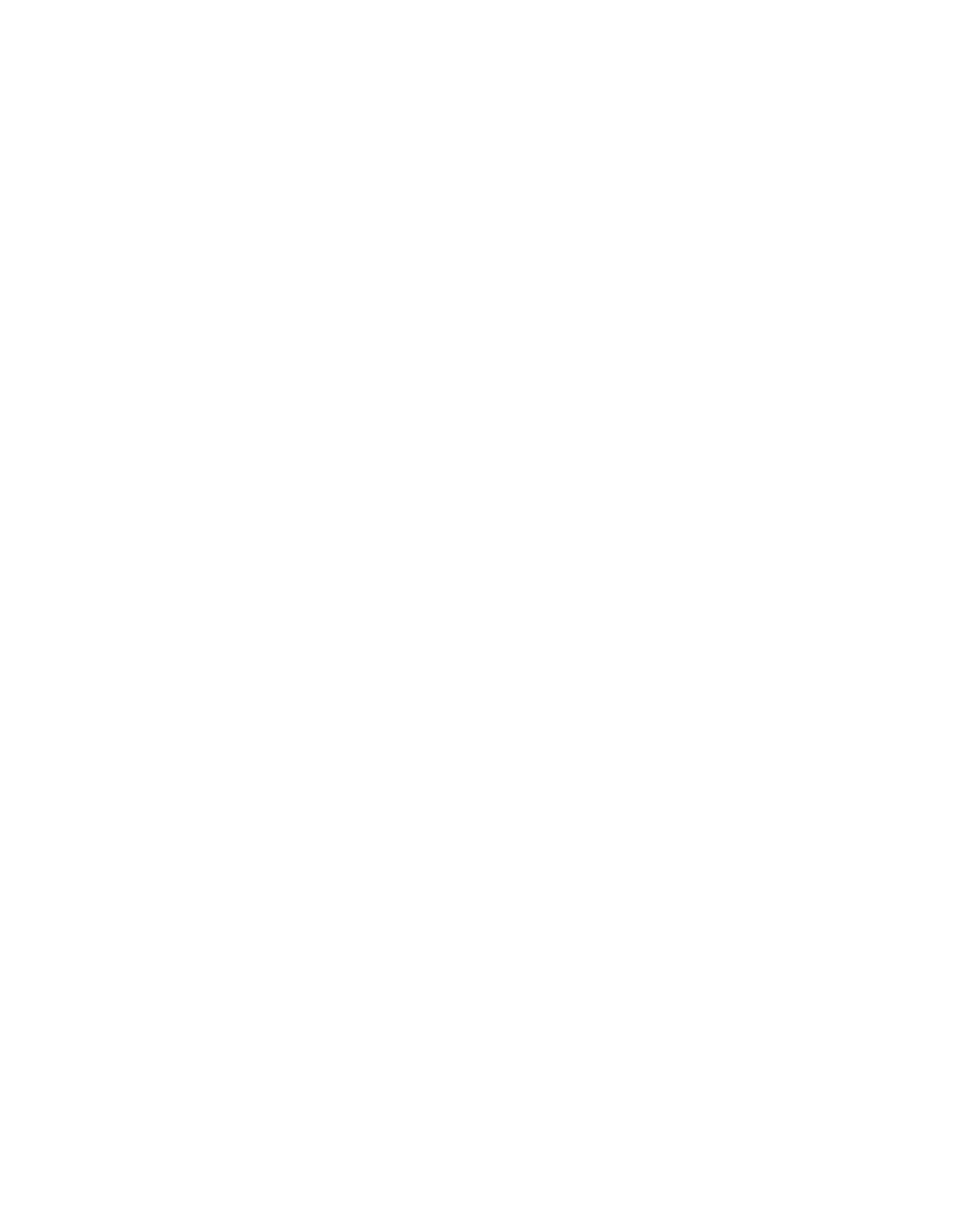
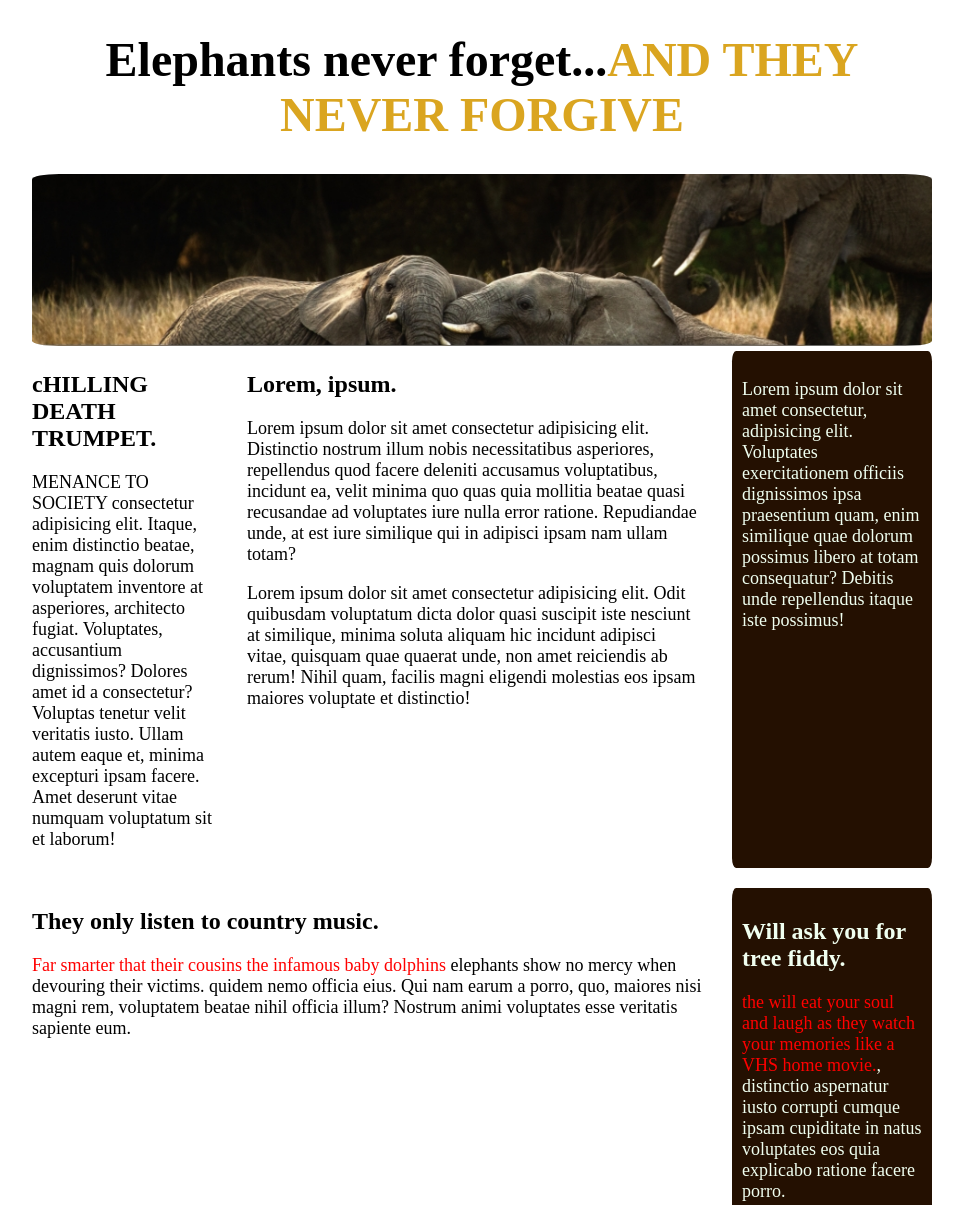
Before and after one commit to hoc-course-instances/rdb-flexbox-Darrionsjoquist, a plain HTML site: page challenge 01/index.html in a window 1280 px wide. Shown: the top 1205 px of the page, without its empty margins (158-1121 px from the left). Before the commit the page ends 800 px from the top, so only its background shows below. Drawn offline with Linux system fonts and the light colour scheme.

Commit message:
flex additons/formatting tricks/deadly elephants.

```diff
--- a/challenge 01/index.html
+++ b/challenge 01/index.html
@@ -5,36 +5,48 @@
   <meta http-equiv="X-UA-Compatible" content="IE=edge">
   <meta name="viewport" content="width=device-width, initial-scale=1.0">
   <title>My Page</title>
-  <link rel="stylesheet" href="styles.css">
+  <link rel="stylesheet" href="substance.css">
 </head>
+
 <body>
+  <div class="container">
+    <h1>Elephants never forget...<span>AND THEY NEVER FORGIVE</span></h1>
+    <img src="images\elephants.png" alt="">
+
+
+    <div class="row">
+      <div class="col"><h2>cHILLING DEATH TRUMPET.</h2>
+        <p>MENANCE TO SOCIETY consectetur adipisicing elit. Itaque, enim distinctio beatae, magnam quis dolorum voluptatem inventore at asperiores, architecto fugiat. Voluptates, accusantium dignissimos? Dolores amet id a consectetur? Voluptas tenetur velit veritatis iusto. Ullam autem eaque et, minima excepturi ipsam facere. Amet deserunt vitae numquam voluptatum sit et laborum!</p>
+      </div>
+
+
+      <div class="col col-m"><h2>Lorem, ipsum.</h2>
+        <p>Lorem ipsum dolor sit amet consectetur adipisicing elit. Distinctio nostrum illum nobis necessitatibus asperiores, repellendus quod facere deleniti accusamus voluptatibus, incidunt ea, velit minima quo quas quia mollitia beatae quasi recusandae ad voluptates iure nulla error ratione. Repudiandae unde, at est iure similique qui in adipisci ipsam nam ullam totam?</p>
+        <p>Lorem ipsum dolor sit amet consectetur adipisicing elit. Odit quibusdam voluptatum dicta dolor quasi suscipit iste nesciunt at similique, minima soluta aliquam hic incidunt adipisci vitae, quisquam quae quaerat unde, non amet reiciendis ab rerum! Nihil quam, facilis magni eligendi molestias eos ipsam maiores voluptate et distinctio!</p>
+      </div>
+
+
+      <div class="col col-bg"><p>Lorem ipsum dolor sit amet consectetur, adipisicing elit. Voluptates exercitationem officiis dignissimos ipsa praesentium quam, enim similique quae dolorum possimus libero at totam consequatur? Debitis unde repellendus itaque iste possimus!</p>
+      </div>
+
+    </div>
+
+    <div class="row">
+      <div class="col col-w"><h2>They only listen to country music.</h2>
+        <p><span>Far smarter that their cousins the infamous baby dolphins</span> elephants show no mercy when devouring their victims. quidem nemo officia eius. Qui nam earum a porro, quo, maiores nisi magni rem, voluptatem beatae nihil officia illum? Nostrum animi voluptates esse veritatis sapiente eum.</p>
+      </div>
+
+
+
+      <div class="col col-bg"><h2>Will ask you for tree fiddy.</h2>
+        <p><span>the will eat your soul and laugh as they watch your memories like a VHS home movie.</span>, distinctio aspernatur iusto corrupti cumque ipsam cupiditate in natus voluptates eos quia explicabo ratione facere porro.</p>
+        <p>Lorem ipsum dolor sit amet, consectetur adipisicing elit. Fugit labore autem atque aperiam, officia sed in adipisci enim distinctio dolorum consectetur ad fugiat pariatur earum incidunt eum. Libero, necessitatibus explicabo.</p>
+      </div>
+
+
+
+    </div>
+
+  </div>
 </body>
 </html>
-
-
-<!--
-
-Let's start getting a little more fancy!
-
-Dolor sit
-
-Lorem ipsum dolor sit amet, consectetur adipiscing elit, sed do eiusmod tempor incididunt ut labore et dolore magna aliqua. Ut enim ad minim veniam, quis nostrud exercitation ullamco laboris nisi ut aliquip ex ea commodo consequat. Duis aute irure dolor in reprehenderit in voluptate velit esse cillum dolore eu fugiat nulla pariatur. Excepteur sint occaecat
-
-
-Consectetur adipiscing
-
-Lorem ipsum dolor sit amet, consectetur adipiscing elit, sed do eiusmod tempor incididunt ut labore et dolore magna aliqua. Ut enim ad minim veniam, quis nostrud exercitation ullamco laboris nisi ut aliquip ex ea commodo consequat. Duis aute irure dolor in reprehenderit in voluptate velit esse cillum dolore eu fugiat nulla pariatur. Excepteur sint occaecat cupidatat non proident, sunt in culpa qui officia deserunt mollit anim id est laborum.
-
-Lorem ipsum dolor sit amet, consectetur adipiscing elit, sed do eiusmod tempor incididunt ut labore et dolore magna aliqua. Ut enim ad minim veniam, quis nostrud exercitation ullamco laboris nisi ut aliquip ex ea commodo consequat. Duis aute irure dolor in
-
-
-Lorem ipsum dolor sit amet, consectetur adipiscing elit, sed do eiusmod tempor incididunt ut labore et dolore magna aliqua. Ut enim ad minim veniam, quis nostrud exercitation ullamco laboris nisi ut aliquip ex ea commodo consequat. Duis aute irure dolor in reprehenderit in voluptate velit esse cillum dolore eu fugiat nulla pariatur. Excepteur sint occaecat
-
-
-Deserunt mollit anim id est laborum
-
-Lorem ipsum dolor sit amet, consectetur adipiscing elit, sed do eiusmod tempor incididunt ut labore et dolore magna aliqua. Ut enim ad minim veniam, quis nostrud exercitation ullamco laboris nisi ut aliquip ex ea commodo consequat. Duis aute irure dolor in reprehenderit in voluptate velit esse cillum dolore eu fugiat nulla pariatur. Excepteur sint occaecat cupidatat non proident, sunt in culpa qui officia deserunt mollit anim id est laborum.
-
-
-Lorem ipsum dolor sit amet, consectetur adipiscing elit, sed do eiusmod tempor incididunt ut labore et dolore magna aliqua. Ut
- -->
--- /dev/null
+++ b/challenge 01/substance.css
@@ -0,0 +1,75 @@
+body {
+  margin: 0;
+  font-size: 18px;
+  color: 70, 70, 70;
+}
+
+.container {
+  margin: 0 auto;
+  width: 90%;
+  max-width: 900px;
+}
+
+h1 {
+  font-size: 48px;
+  text-align: center;
+  font-weight: 700;
+
+  color: black;
+}
+
+h2 {
+  font-size: 24px;
+}
+
+h1 span {
+  color: goldenrod;
+}
+
+
+p span{
+    color:red
+}
+.row {
+  display: flex;
+  justify-content: space-between;
+  margin-bottom: 20px;
+}
+
+.col {
+  width: 20%;
+}
+
+.col-m {
+  width: 50%;
+}
+.col-bg {
+  background-color: rgb(36, 16, 1);
+  border-radius: 2%;
+  color: honeydew;
+  padding: 10px;
+}
+.col-w {
+  width: 75%;
+}
+
+img {
+  max-width: 100%;
+  border-radius: 3%;
+}
+
+h2 p {
+  margin: 0px 0;
+}
+
+@media (max-width: 750px) {
+  .row {
+    flex-direction: column;
+  }
+  .col,
+  .col-bg,
+  .col-m,
+  .col-w {
+    width: 100%;
+  }
+}
```
Also changed, not shown: challenge 01/styles.css (deleted).
